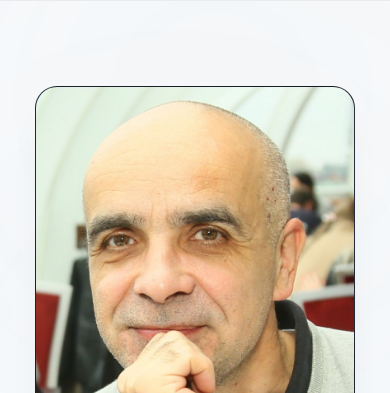
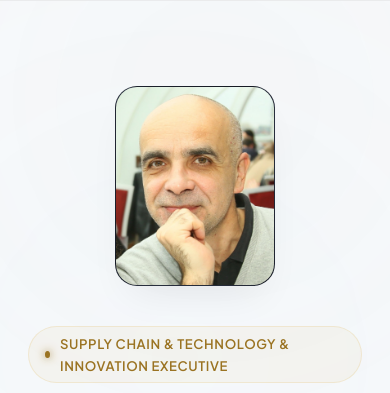
Before and after one commit to peacpeac/iampeac, a plain HTML site: page index.html in a window 390 px wide. Shown: the part 76-469 px from the top of the page. Drawn offline with nearby package versions, Linux system fonts and the light colour scheme; a web font is replaced by a local one.

Commit message:
Reduce portrait photo size by 2x for both web and mobile view

```diff
--- a/style.css
+++ b/style.css
@@ -380,7 +380,7 @@ body {
 .portrait-card {
   position: relative;
   width: 100%;
-  max-width: 400px;
+  max-width: 200px;
 }
 
 .portrait-frame {
@@ -937,7 +937,7 @@ body {
   }
 
   .portrait-card {
-    max-width: 320px;
+    max-width: 160px;
   }
 
   .value-grid, .pillars-grid {
```
